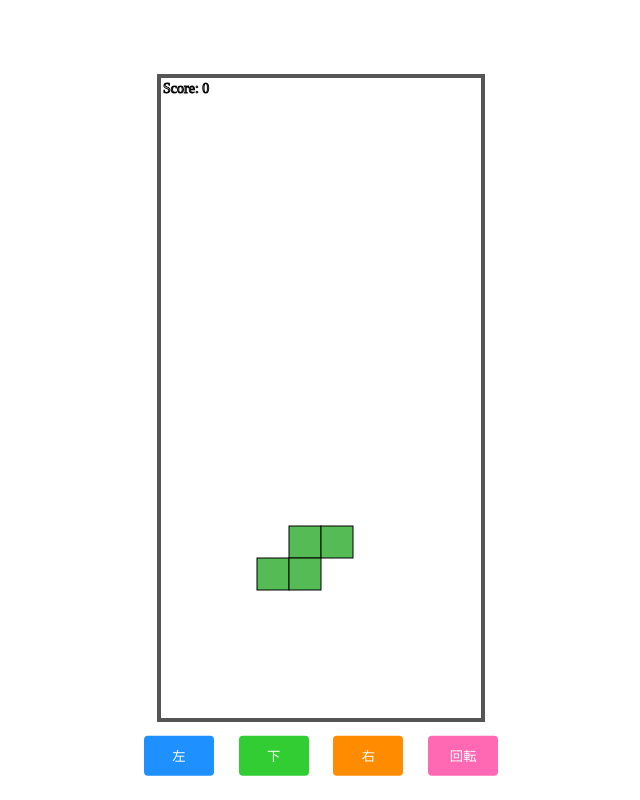
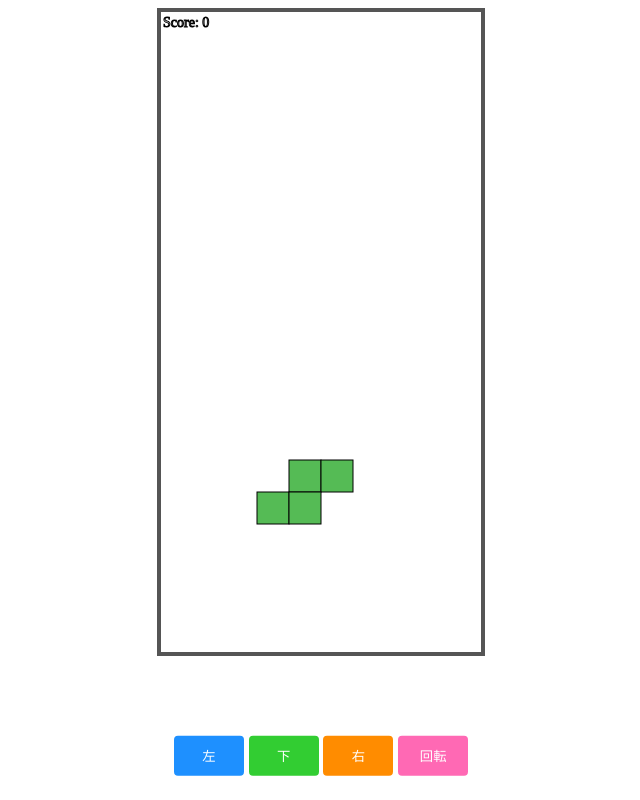
Before and after one commit to hironet/portfolio, a PHP site: page / in a window 1280 px wide. Shown: the whole page, without its empty margins (319-959 px from the left). Run offline with PHP 8.4, Linux system fonts and the light colour scheme.

Commit message:
デザインを修正。

```diff
--- a/tetris/css/common.css
+++ b/tetris/css/common.css
@@ -1,4 +1,5 @@
 html {
+  overflow: hidden;  /* スクロールを禁止 */
   touch-action: manipulation;
 }
 
@@ -6,8 +7,7 @@ div#screen {
   left: 50%;
   margin-right: -50%;
   position: absolute;
-  top: 50%;
-  transform: translate(-50%, -50%);
+  transform: translateX(-50%);
 }
 
 div#control {
@@ -18,7 +18,7 @@ div#control {
   margin-right: -50%;
   position: absolute;
   transform: translate(-50%, -50%);
-  width: 400px;
+  width: 300px;
 }
 
 button#left-btn {
```
